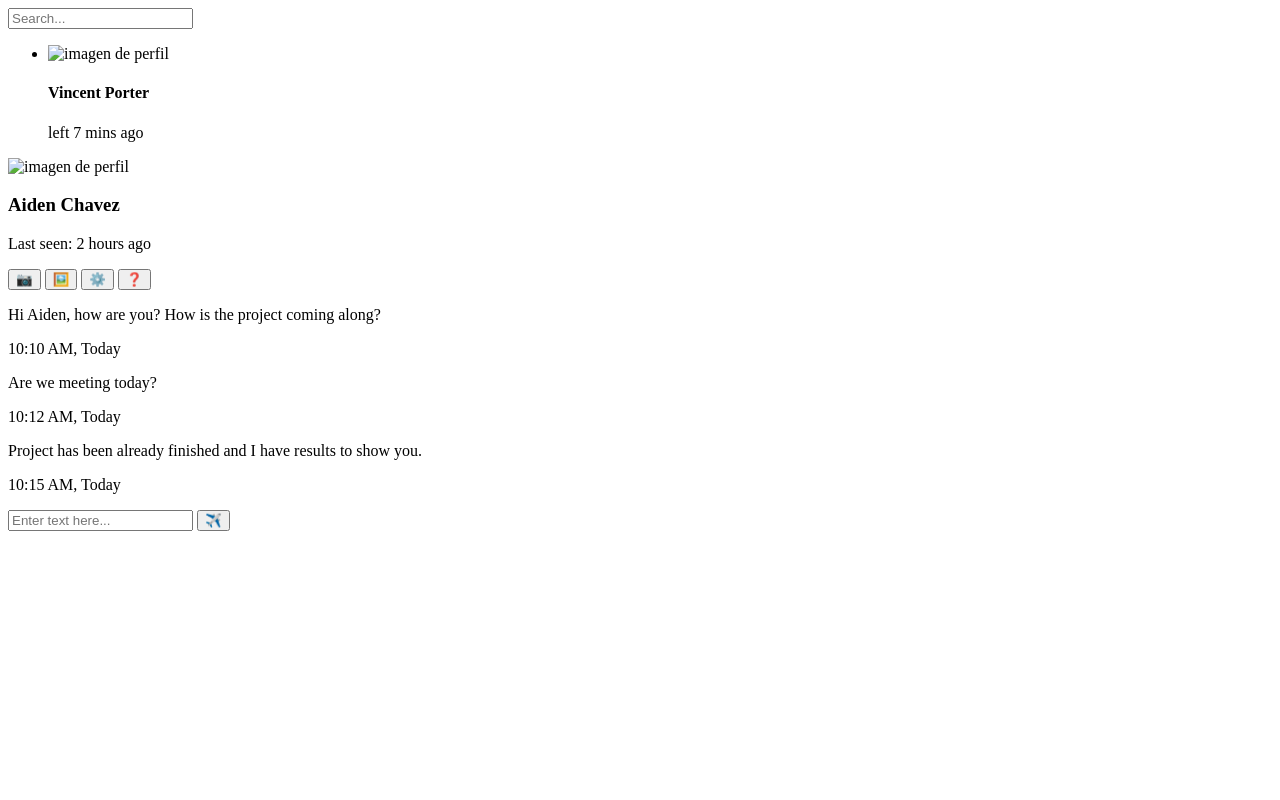
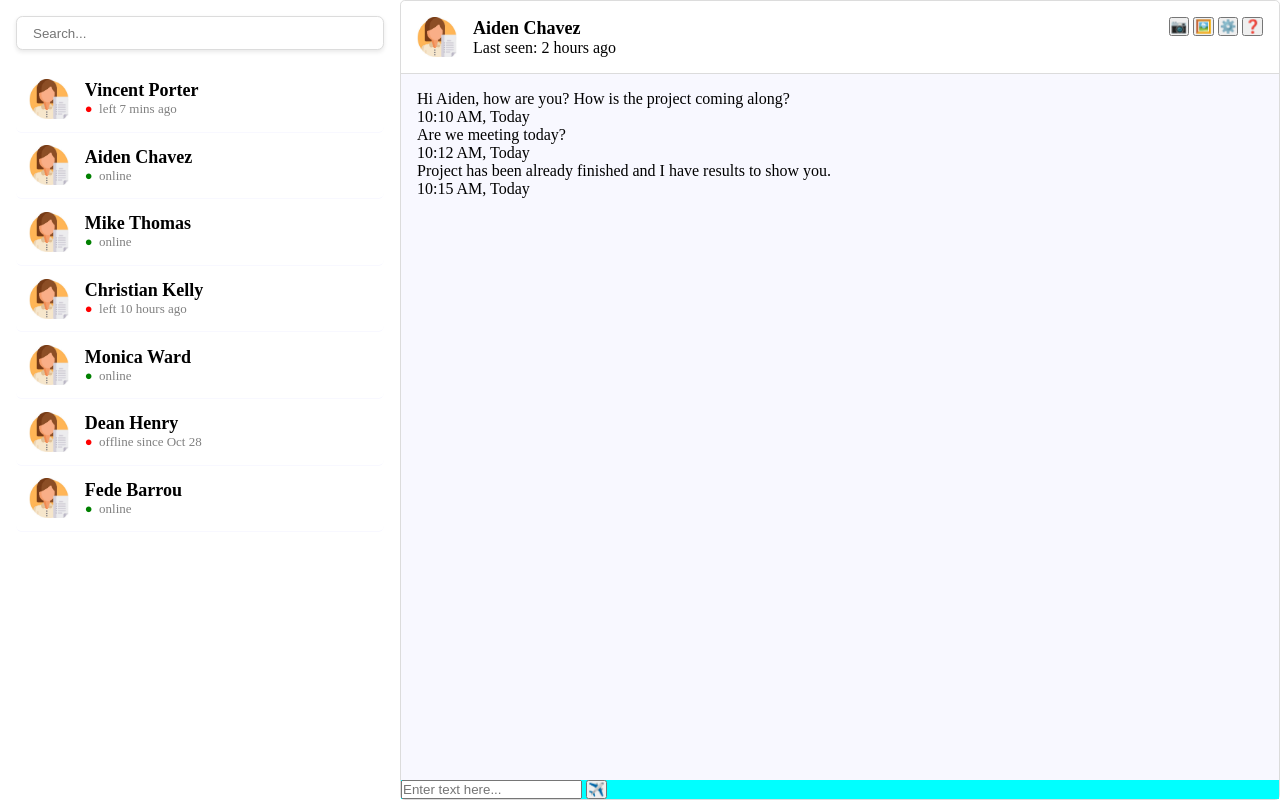
Before and after one commit to fedebarrou/utn-trabajo-practico, a plain HTML site: page index.html in a window 1280 px wide. Drawn offline with Linux system fonts and the light colour scheme.

Commit message:
Adaptacion aside completa

```diff
--- a/index.html
+++ b/index.html
@@ -1,33 +1,88 @@
 <!DOCTYPE html>
-<html lang="en">
+<html lang="es">
 
 <head>
   <meta charset="UTF-8">
   <meta name="viewport" content="width=device-width, initial-scale=1.0">
   <title>Chat UI</title>
+  <link rel="stylesheet" href="styles.css">
 </head>
 
 <body>
-  <section>
+  <section class="section-grid">
     <aside class="sidebar">
       <input type="search" placeholder="Search..." class="search">
       <ul class="contact-list">
+
         <li class="contact">
           <img src="avatar.jpeg" alt="imagen de perfil">
           <div>
             <h4>Vincent Porter</h4>
-            <!-- investigar ::before -->
-            <p class="status">left 7 mins ago</p>
+            <p class="status offline">left 7 mins ago</p>
+          </div>
+        </li>
+
+        <li class="contact">
+          <img src="avatar.jpeg" alt="imagen de perfil">
+          <div>
+            <h4>Aiden Chavez</h4>
+            <p class="status online">online</p>
+          </div>
+        </li>
+
+        <li class="contact">
+          <img src="avatar.jpeg" alt="imagen de perfil">
+          <div>
+            <h4>Mike Thomas</h4>
+            <p class="status online">online</p>
+          </div>
+        </li>
+
+        <li class="contact">
+          <img src="avatar.jpeg" alt="imagen de perfil">
+          <div>
+            <h4>Christian Kelly</h4>
+            <p class="status offline">left 10 hours ago</p>
+          </div>
+        </li>
+
+        <li class="contact">
+          <img src="avatar.jpeg" alt="imagen de perfil">
+          <div>
+            <h4>Monica Ward</h4>
+            <p class="status online">online</p>
+          </div>
+        </li>
+
+        <li class="contact">
+          <img src="avatar.jpeg" alt="imagen de perfil">
+          <div>
+            <h4>Dean Henry</h4>
+            <p class="status offline">offline since Oct 28</p>
+          </div>
+        </li>
+
+
+        <li class="contact">
+          <img src="avatar.jpeg" alt="imagen de perfil">
+          <div>
+            <h4>Fede Barrou</h4>
+            <p class="status online">online</p>
           </div>
         </li>
       </ul>
     </aside>
+
+
     <main class="chat">
-      <section>
+      <header>
         <div class="chat-header">
           <img src="avatar.jpeg" alt="imagen de perfil">
-          <h3>Aiden Chavez</h3>
-          <p>Last seen: 2 hours ago</p>
+
+          <div>
+            <h3>Aiden Chavez</h3>
+            <p>Last seen: 2 hours ago</p>
+          </div>
         </div>
         <div class="chat-actions">
           <button title="Sacar foto">📷</button>
@@ -35,7 +90,8 @@
           <button>⚙️</button>
           <button>❓</button>
         </div>
-      </section>
+      </header>
+
       <section class="chat-messages">
         <div class="message sent">
           <p>Hi Aiden, how are you? How is the project coming along?</p>
@@ -50,10 +106,10 @@
           <p class="timestamp">10:15 AM, Today</p>
         </div>
       </section>
-      <section class="chat-footer">
+      <footer class="chat-footer">
         <input type="text" placeholder="Enter text here...">
         <button>✈️</button>
-      </section>
+      </footer>
     </main>
   </section>
 </body>
--- /dev/null
+++ b/styles.css
@@ -0,0 +1,152 @@
+* {
+  margin: 0;
+  padding: 0;
+}
+
+
+html,
+body {
+  height: 100%;
+  overflow: hidden;
+}
+
+
+.section-grid {
+  display: grid;
+  grid-template-columns: 25rem 1fr;
+  height: 100%;
+}
+
+
+
+/*SIDEBAR*/
+
+.sidebar {
+  height: 100%;
+  overflow-y: auto;
+  display: flex;
+  flex-direction: column;
+  padding: 1rem;
+  gap: 1rem;
+  box-sizing: border-box;
+}
+
+
+.sidebar li {
+  border-bottom: 1px solid ghostwhite;
+}
+
+.search {
+  border: 1.5px solid gainsboro;
+  height: 2rem;
+  border-radius: 0.4rem;
+  padding: 1rem;
+  box-shadow: 0 2px 4px rgba(26, 26, 26, 0.1);
+}
+
+
+.contact-list {
+  overflow-y: auto;
+}
+
+.contact {
+  display: flex;
+  border-radius: 0.4rem;
+  padding: 0.8rem;
+  gap: 1rem;
+  align-items: center;
+}
+
+.contact div {
+  width: 100%;
+}
+
+.contact img,
+.chat-header img {
+  height: 2.5rem;
+  width: 2.5rem;
+  background-color: transparent;
+}
+
+
+.chat-header {
+  display: flex;
+  align-items: center;
+  gap: 1rem;
+}
+
+
+.contact h4,
+.chat-header h3 {
+  font-size: large;
+  background-color: transparent;
+  white-space: nowrap;
+}
+
+
+
+
+
+
+.status {
+  color: gray;
+  font-size: small;
+}
+
+
+.status::before {
+  content: '●';
+  margin-right: 0.4rem;
+}
+
+.online::before {
+  color: green;
+}
+
+
+.offline::before {
+  color: red;
+}
+
+
+.contact:hover {
+  background-color: ghostwhite;
+}
+
+
+
+
+/*CHAT*/
+
+.flex {
+  display: flex;
+}
+
+.chat {
+  display: flex;
+  flex-direction: column;
+  justify-content: space-between;
+  border: 1px solid gainsboro;
+  border-radius: 0.3rem;
+}
+
+
+.chat header {
+  display: flex;
+  justify-content: space-between;
+  padding: 1rem;
+  border-bottom: 1px solid gainsboro;
+}
+
+
+.chat-messages {
+  background-color: ghostwhite;
+  height: 100%;
+  padding: 1rem;
+}
+
+
+.chat-footer {
+  background-color: aqua;
+
+}
```
Also changed, not shown: avatar.jpeg (added).
